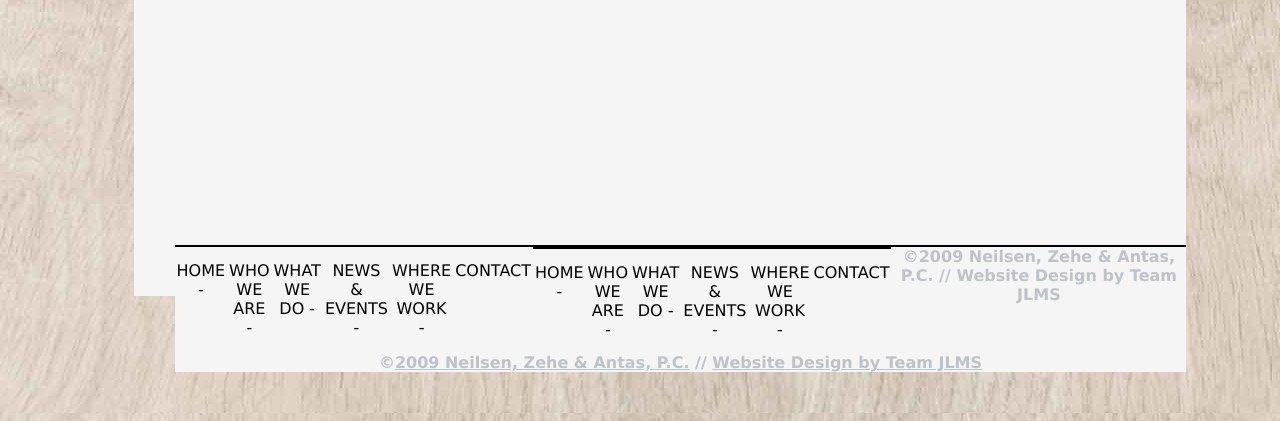
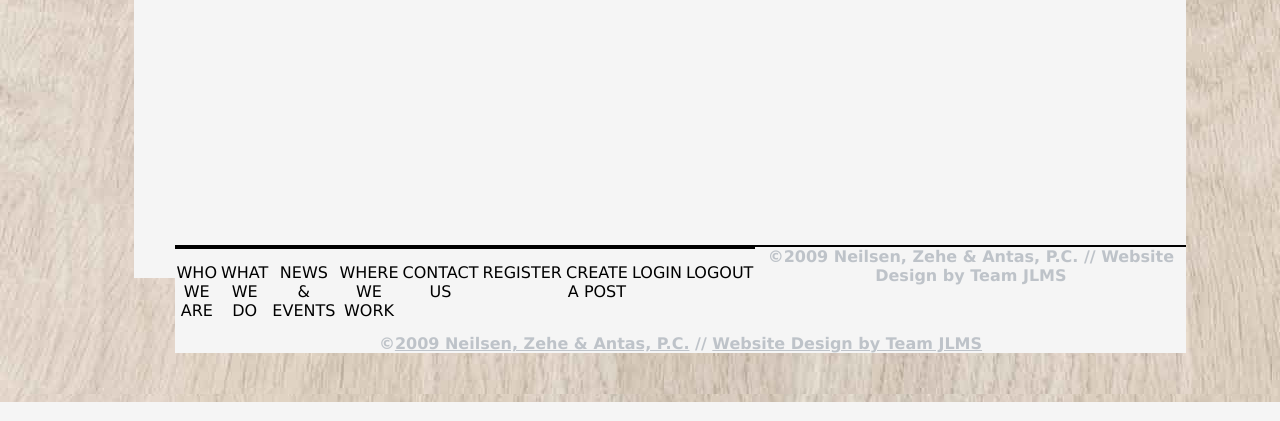
Before and after one commit to jalexakos/NZA-Law-Group-Flask, a Python web app: template NZA_Law/templates/what.html in a window 1280 px wide. Shown: the part 4524-4945 px from the top of the page. Run offline with Jinja, Linux system fonts and the light colour scheme; the template is opened without the code that fills it, so the values that code supplies are empty.

Commit message:
navbar, css for 'what', imports in routes

```diff
--- a/NZA_Law/models.py
+++ b/NZA_Law/models.py
@@ -8,9 +8,9 @@ from datetime import datetime
 
 from flask_login import UserMixin
 
-@login.user_loader
-def load_user(user_id):
-    return Lawyer.query.get(int(user_id)) # This connects to the lawyer class that will be built here
+@login.lawyer_loader
+def load_lawyer(lawyer_id):
+    return Lawyer.query.get(int(lawyer_id)) # This connects to the lawyer class that will be built here
 
 # Lawyer class - Mike
 
--- a/NZA_Law/templates/nav.html
+++ b/NZA_Law/templates/nav.html
@@ -13,18 +13,10 @@
         <li><a href="https://www.theonion.com/">news & events</a></li> <!-- -->
         <li><a href="https://en.wikipedia.org/wiki/Carmen_Sandiego">where we work</a></li> <!-- -->
         <li><a href="{{ url_for('contact') }}">contact us</a></li> <!--"contact.html" -->
-            <li>
-                <a class="nav-link" href="{{ url_for('register') }}">Register</a>
-              </li>
-              <li class="nav-item">
-                <a class="nav-link" href="{{ url_for('createposts') }}">Create a Post</a>
-              </li>
-              <li class="nav-item">
-                  <a class="nav-link" href="{{ url_for('login') }}" >Login</a>
-              </li>
-              <li class="nav-item">
-                <a class="nav-link" href="{{ url_for('logout') }}" >Logout</a>
-              </li>
+        <li><a href="{{ url_for('register') }}">Register</a></li>
+        <li><a href="{{ url_for('createposts') }}">Create a Post</a></li>
+        <li><a href="{{ url_for('login') }}" >Login</a></li>
+        <li><a href="{{ url_for('logout') }}" >Logout</a></li>
         </ul>
     </nav>
 </header>
--- a/NZA_Law/templates/nav_footer.html
+++ b/NZA_Law/templates/nav_footer.html
@@ -1,13 +1,16 @@
 <div class="links">
     <nav>
         <ul>
-            <li><a href="index.html">home -</a></li>
-            <li><a href="who.html">Who we are -</a></li>
-            <li><a href="what.html">what we do -</a></li>
-            <li><a href="https://www.theonion.com/">news & events -</a></li>
-            <li><a href="https://en.wikipedia.org/wiki/Carmen_Sandiego">where we work -</a></li>
-            <li><a href="contact.html">contact</a></li>
-          </ul>
+            <li><a href="{{ url_for('who') }}">Who we are </a></li> <!-- "who.html"-->
+            <li><a href="{{ url_for('what') }}">what we do</a></li> <!--"what.html" -->
+            <li><a href="https://www.theonion.com/">news & events</a></li> <!-- -->
+            <li><a href="https://en.wikipedia.org/wiki/Carmen_Sandiego">where we work</a></li> <!-- -->
+            <li><a href="{{ url_for('contact') }}">contact us</a></li> <!--"contact.html" -->
+            <li><a href="{{ url_for('register') }}">Register</a></li>
+            <li><a href="{{ url_for('createposts') }}">Create a Post</a></li>
+            <li><a href="{{ url_for('login') }}" >Login</a></li>
+            <li><a href="{{ url_for('logout') }}" >Logout</a></li>
+        </ul>
     </nav>
 </div>
 <div class="copyright">
--- a/NZA_Law/templates/what.html
+++ b/NZA_Law/templates/what.html
@@ -5,7 +5,7 @@
         <meta name="viewport" content="width=device-width, initial-scale=1.0">
 
         <link href="https://fonts.googleapis.com/css2?family=Source+Sans+Pro&display=swap" rel="stylesheet">
-        <link rel="stylesheet" href="..static/css/what_styles.css">
+        <link rel="stylesheet" href="../static/css/what_styles.css">
         <style>
             @import url('https://fonts.googleapis.com/css2?family=Source+Sans+Pro&display=swap');
         </style>
@@ -58,7 +58,7 @@
                     </div>
                     <div class="sidebar-attny">
                         <div>
-                            <a href="https://nzalaw.com/meet-us/"> <img alt="attorneys" src="css/images/content-link-attorneys.jpg" alt="attorneys page"></a>
+                            <a href="https://nzalaw.com/meet-us/"> <img alt="attorneys" src="../static/css/images/content-link-attorneys.jpg" alt="attorneys page"></a>
 
                         </div>
                         <div>
@@ -73,28 +73,28 @@
                     </div>
                     <div class="photo-wrap">
                         <div class="wrap-photo photo-1">
-                            <a href="https://en.wikipedia.org/wiki/Special:Random"><img src="css/images/sub-02-subrogation.jpg" alt="subrogation"></a>
+                            <a href="https://en.wikipedia.org/wiki/Special:Random"><img src="../static/css/images/sub-02-subrogation.jpg" alt="subrogation"></a>
                         </div>
                         <div class="wrap-photo photo-2">
-                            <a href="https://en.wikipedia.org/wiki/Special:Random"><img src="css/images/sub-02-litigation.jpg" alt="litigation"></a>
+                            <a href="https://en.wikipedia.org/wiki/Special:Random"><img src="../static/css/images/sub-02-litigation.jpg" alt="litigation"></a>
                         </div>
                         <div class="wrap-photo photo-3">
-                            <a href="https://en.wikipedia.org/wiki/Special:Random"><img src="css/images/sub-02-business.jpg" alt="business"></a>
+                            <a href="https://en.wikipedia.org/wiki/Special:Random"><img src="../static/css/images/sub-02-business.jpg" alt="business"></a>
                         </div>
                         <div class="wrap-photo photo-4">
-                            <a href="https://en.wikipedia.org/wiki/Special:Random"><img src="css/images/sub-02-warehouse.jpg" alt="Transportation"></a>
+                            <a href="https://en.wikipedia.org/wiki/Special:Random"><img src="../static/css/images/sub-02-warehouse.jpg" alt="Transportation"></a>
                         </div>
                     </div>
                 </div>
                 <div class="links">
                     <nav>
                         <ul>
-                            <li><a href="index.html">home -</a></li>
+                            <!-- <li><a href="index.html">home -</a></li>
                             <li><a href="who.html">Who we are -</a></li>
                             <li><a href="what.html">what we do -</a></li>
                             <li><a href="new.html">news & events -</a></li>
                             <li><a href="where.html">where we work -</a></li>
-                            <li><a href="contact.html">contact</a></li>
+                            <li><a href="contact.html">contact</a></li> -->
                             {% include 'nav_footer.html' %}
                         </ul>
                     </nav>
```
Also changed, not shown: NZA_Law/routes.py (+4 -4 lines). Lines whose indentation alone changed are shown as unchanged.
